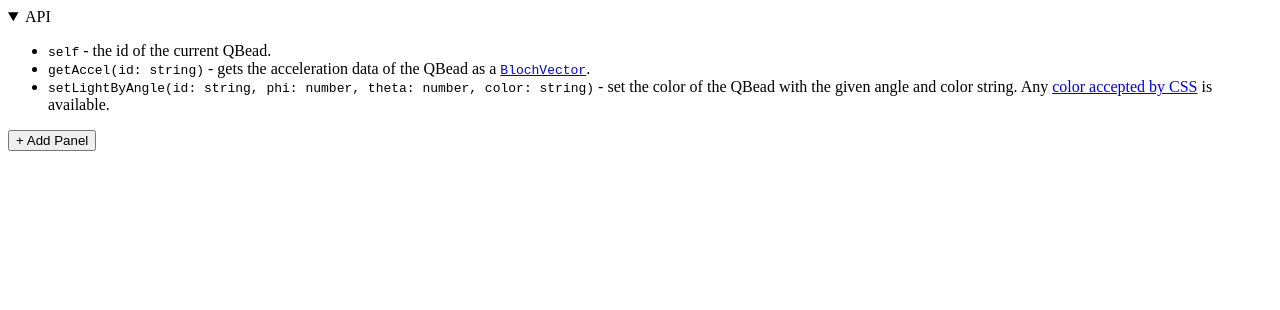
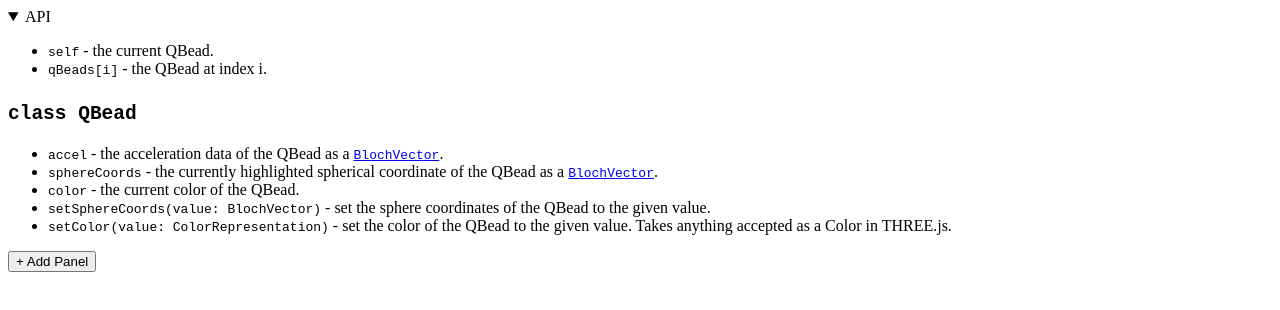
Before and after one commit to tesseralis/qbead-gui, a SvelteKit app: page / in a window 1280 px wide. Both pictures are taken after a click on the heading "API". Shown: the top 310 px of the page. Built offline with nearby package versions, Linux system fonts and the light colour scheme.

Commit message:
Update the API.

```diff
--- a/src/routes/Docs.svelte
+++ b/src/routes/Docs.svelte
@@ -2,20 +2,36 @@
 	<summary>API</summary>
 	<ul>
 		<li>
-			<code>self</code> - the id of the current QBead.
+			<code>self</code> - the current QBead.
 		</li>
 		<li>
-			<code>getAccel(id: string)</code> - gets the acceleration data of the QBead as a
+			<code>qBeads[i]</code> - the QBead at index i.
+		</li>
+	</ul>
+	<h2><code>class QBead</code></h2>
+	<ul>
+		<li>
+			<code>accel</code> - the acceleration data of the QBead as a
 			<a href="https://qbead.gitbook.io/bloch-sphere/classes/blochvector">
 				<code>BlochVector</code>
 			</a>.
 		</li>
 		<li>
-			<code> setLightByAngle(id: string, phi: number, theta: number, color: string) </code> - set
-			the color of the QBead with the given angle and color string. Any
-			<a href="https://developer.mozilla.org/en-US/docs/Web/CSS/color_value" target="blank">
-				color accepted by CSS
-			</a> is available.
+			<code>sphereCoords</code> - the currently highlighted spherical coordinate of the QBead as a
+			<a href="https://qbead.gitbook.io/bloch-sphere/classes/blochvector">
+				<code>BlochVector</code>
+			</a>.
+		</li>
+		<li>
+			<code>color</code> - the current color of the QBead.
+		</li>
+		<li>
+			<code>setSphereCoords(value: BlochVector)</code> - set the sphere coordinates of the QBead to the
+			given value.
+		</li>
+		<li>
+			<code>setColor(value: ColorRepresentation)</code> - set the color of the QBead to the given value.
+			Takes anything accepted as a Color in THREE.js.
 		</li>
 	</ul>
 </details>
```
